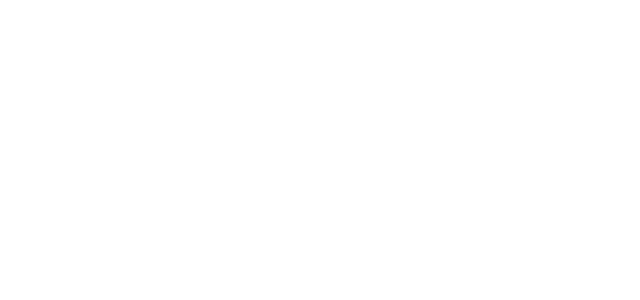
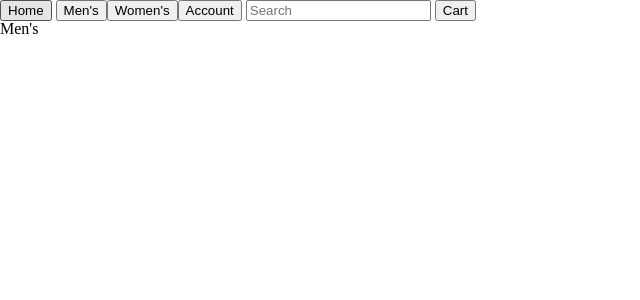
Before and after one commit to joshbrogdon5/Clothing-Site, a React (Create React App) app in the folder clothing-site/: page /#/Mens in a window 1280 px wide. Shown: the top 300 px of the page, without its empty margins (0-640 px from the left). Built offline with nearby package versions, Linux system fonts and the light colour scheme.

Commit message:
front end structure made

```diff
--- /dev/null
+++ b/clothing-site/src/components/Account/Account.js
@@ -0,0 +1,15 @@
+import React, { Component } from 'react';
+import Nav from '../Nav/Nav';
+
+class Account extends Component {
+  render() {
+    return (
+      <div>
+        <Nav />
+        Account
+      </div>
+    )
+  }
+}
+
+export default Account;
--- /dev/null
+++ b/clothing-site/src/components/Cart/Cart.js
@@ -0,0 +1,15 @@
+import React, { Component } from 'react'
+import Nav from '../Nav/Nav';
+
+class Cart extends Component {
+  render() {
+    return (
+      <div>
+        <Nav />
+        Cart
+      </div>
+    )
+  }
+}
+
+export default Cart;
--- /dev/null
+++ b/clothing-site/src/components/Mens/Mens.js
@@ -0,0 +1,15 @@
+import React, { Component } from 'react'
+import Nav from '../Nav/Nav';
+
+class Mens extends Component {
+  render() {
+    return (
+      <div>
+        <Nav />
+        Men's
+      </div>
+    )
+  }
+}
+
+export default Mens;
--- a/clothing-site/src/components/Nav/Nav.js
+++ b/clothing-site/src/components/Nav/Nav.js
@@ -6,11 +6,11 @@
     return (
       <div>
         <Link to='/'><button>Home</button></Link> {/*replace with image later*/}
-        <button>Men's</button>
-        <button>Women's</button>
-        <button>Account</button> {/*replace with image later*/}
-        <button>Search</button> {/*replace with image later*/}
-        <button>Cart</button> {/*replace with image later*/}
+        <Link to='/Mens'><button>Men's</button></Link>
+        <Link to='/Womens'><button>Women's</button></Link>
+        <Link to='/Account'><button>Account</button></Link> {/*replace with image later*/}
+        <input placeholder='Search' /> {/*replace with image later*/}
+        <Link to='/Cart'><button>Cart</button></Link> {/*replace with image later*/}
       </div>
     )
   }
--- /dev/null
+++ b/clothing-site/src/components/Womens/Womens.js
@@ -0,0 +1,15 @@
+import React, { Component } from 'react';
+import Nav from '../Nav/Nav';
+
+class Womens extends Component {
+  render() {
+    return (
+      <div>
+        <Nav />
+        Women's
+      </div>
+    )
+  }
+}
+
+export default Womens;
--- a/clothing-site/src/routes.js
+++ b/clothing-site/src/routes.js
@@ -1,9 +1,18 @@
 import React from 'react';
 import {Switch, Route} from 'react-router-dom';
 import Home from './components/Home/Home';
+import Account from './components/Account/Account';
+import Cart from './components/Cart/Cart';
+import Mens from './components/Mens/Mens';
+import Womens from './components/Womens/Womens';
+
 
 export default (
     <Switch>
         <Route exact path='/' component={Home} />
+        <Route path='/Account' component={Account} />
+        <Route path='/Cart' component={Cart} />
+        <Route path='/Mens' component={Mens} />
+        <Route path='/Womens' component={Womens} />
     </Switch>
 )
```
Also changed, not shown: clothing-site/src/components/Search/Search.js (added, +15 -0 lines).
